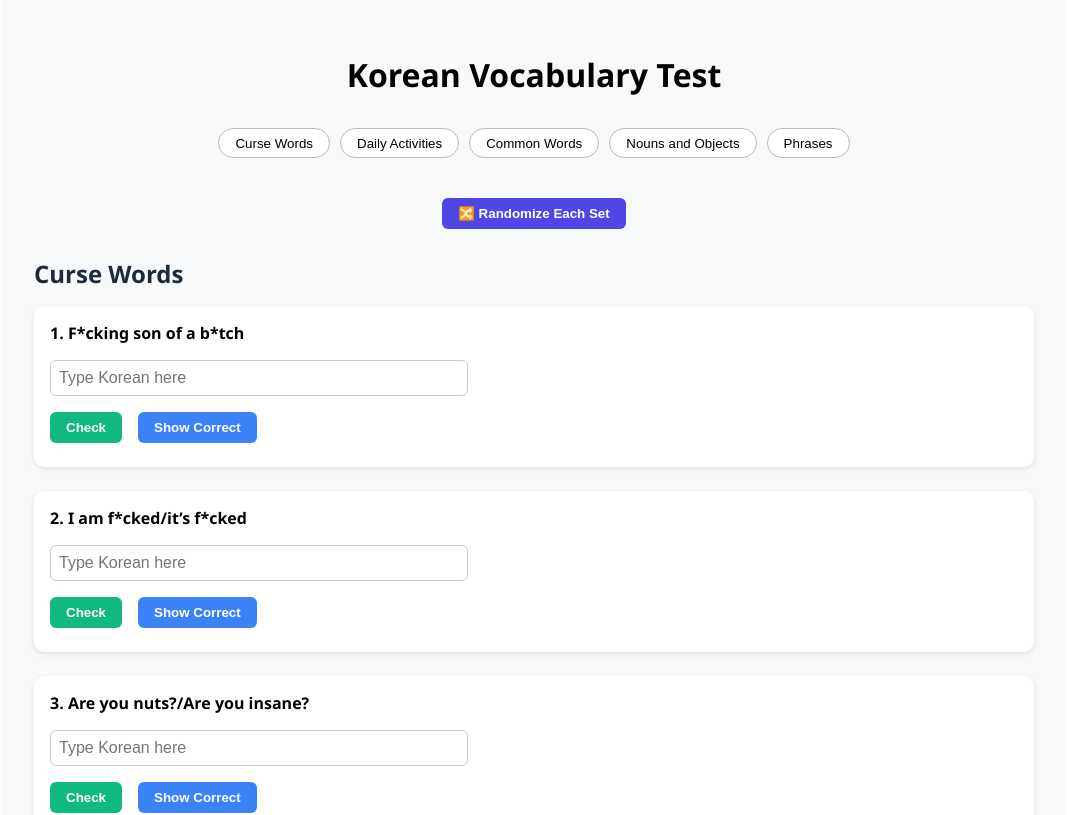
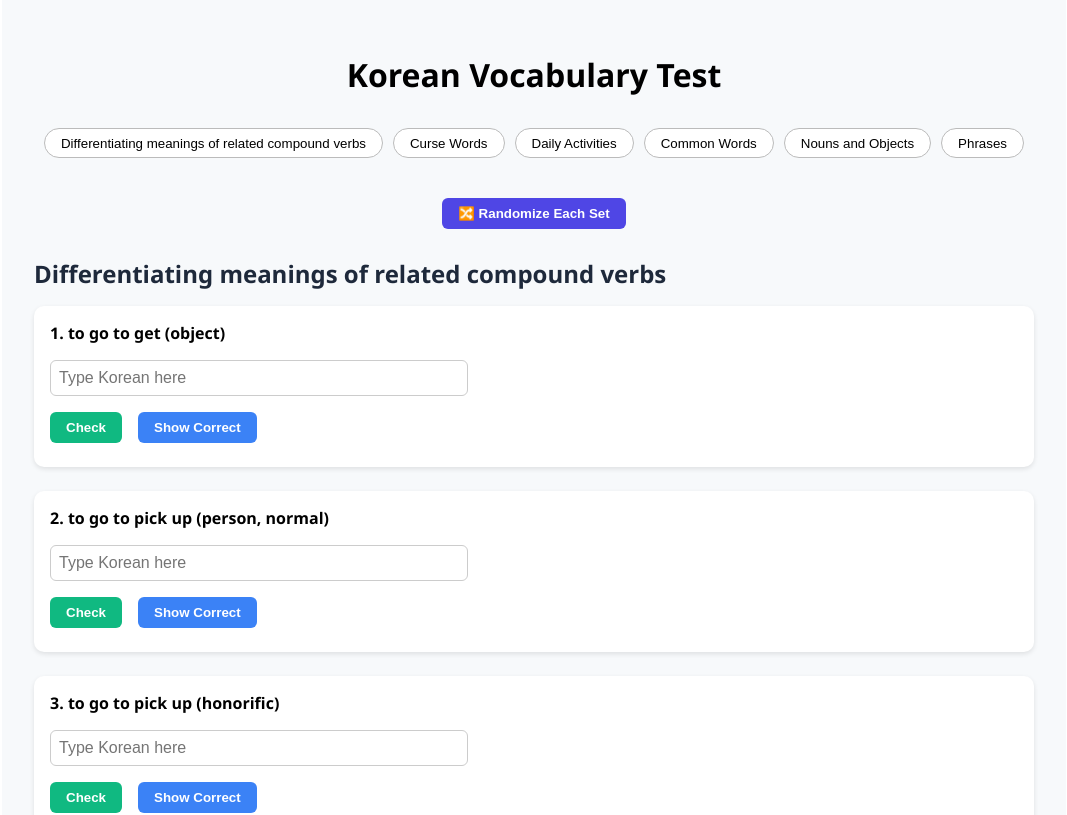
Before and after one commit to prsnlprjcts/korean, a React (Create React App) app: page / in a window 1280 px wide. Shown: the top 815 px of the page, without its empty margins (106-1173 px from the left). Built offline with nearby package versions, Linux system fonts and the light colour scheme.

Commit message:
new words

```diff
--- a/src/vocabularyData.js
+++ b/src/vocabularyData.js
@@ -1,4 +1,22 @@
 const vocabularyData = [
+     {
+        title: "Differentiating meanings of related compound verbs",
+        words: [
+            { korean: "자기러 가다", english: "to go to get (object)" },
+            { korean: "데리러 가다", english: "to go to pick up (person, normal)" },
+            { korean: "모시러 가다", english: "to go to pick up (honorific)" },
+            { korean: "가지러 오다", english: "to come to get (object)" },
+            { korean: "데리러 오다", english: "to come to pick up (person, normal)" },
+            { korean: "마시러 오다", english: "to come to pick up (honorific)" },
+            { korean: "가지고 가다", english: "to take (smth in a direction away from the speaker)" },
+            { korean: "데리고 가다", english: "to take (a person in a direction away from the speaker)" },
+            { korean: "모시고 가다", english: "to take a person away (honorific)" },
+            { korean: "가지고 오다", english: "to bring (something in a direction toward the speaker)" },
+            { korean: "데리고 오다", english: "to bring (a person in a direction toward the speaker)" },
+            { korean: "모시고 오다", english: "to bring (honorific)" },
+        ]
+    },
+
     {
         title: "Curse Words",
         words: [
```
